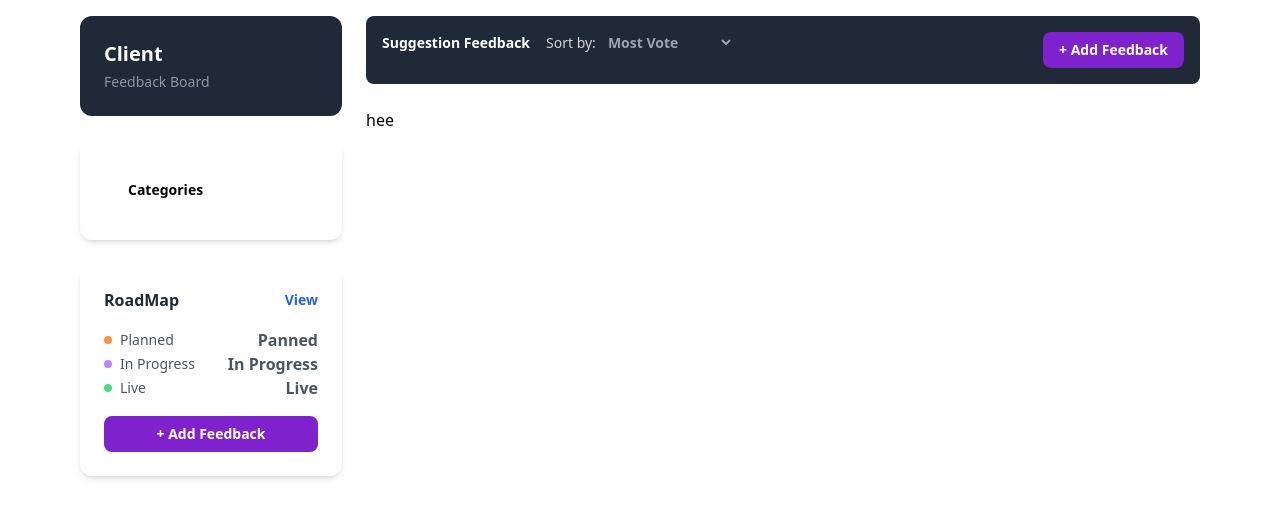
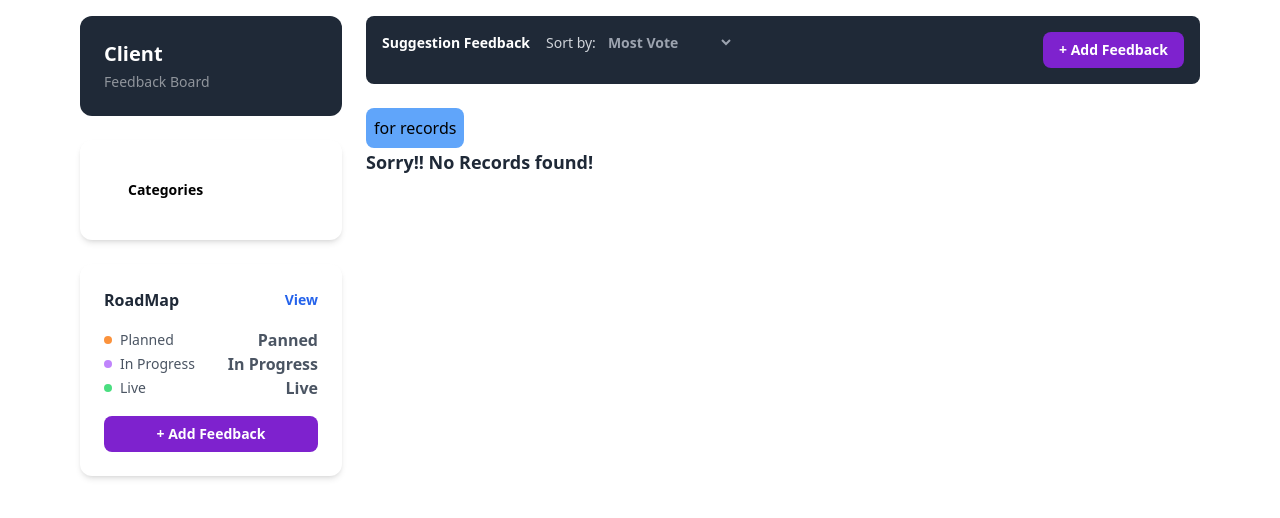
Before and after one commit to Ssharma0355/react-redux-taskmanager, a React (Create React App) app: page / in a window 1280 px wide. Shown: the top 518 px of the page. Built offline with nearby package versions, Linux system fonts and the light colour scheme.

Commit message:
need to show records

```diff
--- /dev/null
+++ b/src/components/FeedbackItem.jsx
@@ -0,0 +1,12 @@
+import React from 'react'
+
+const FeedbackItem = () => {
+  return (
+    <div>
+        Feed back Items
+
+    </div>
+  )
+}
+
+export default FeedbackItem
--- a/src/components/FeedbackList.jsx
+++ b/src/components/FeedbackList.jsx
@@ -1,9 +1,13 @@
-import React from 'react'
+import React, { useState } from 'react'
+import FeedbackItem from './FeedbackItem'
+import NoRecord from './NoRecord'
 
 const FeedbackList = () => {
+    const [records, setRecords] = useState(false)
   return (
     <div>
-      hee
+        <button className='p-2 bg-blue-400 rounded-lg' onClick={()=>setRecords(!records)}>for records</button>
+        {records ? <FeedbackItem /> :    <NoRecord /> }
     </div>
   )
 }
--- /dev/null
+++ b/src/components/NoRecord.jsx
@@ -0,0 +1,12 @@
+import React from 'react'
+
+const NoRecord = () => {
+  return (
+    <div className='flex flex-center items-center'>
+        <h1 className='font-bold text-lg text-gray-800'>Sorry!! No Records found!</h1>
+
+    </div>
+  )
+}
+
+export default NoRecord
```
